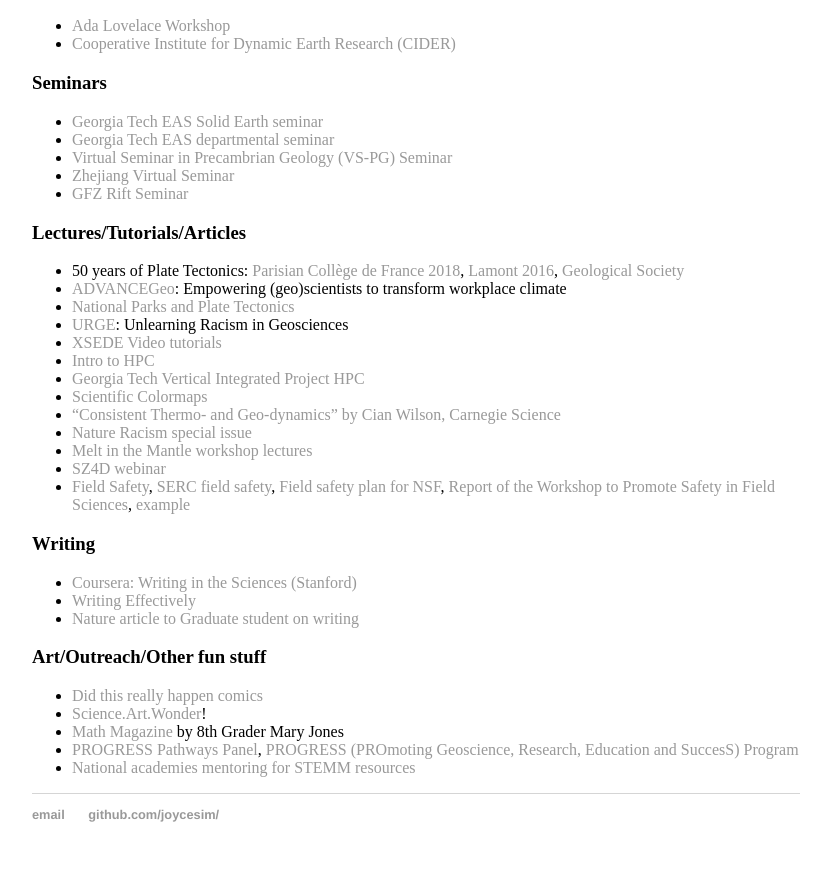
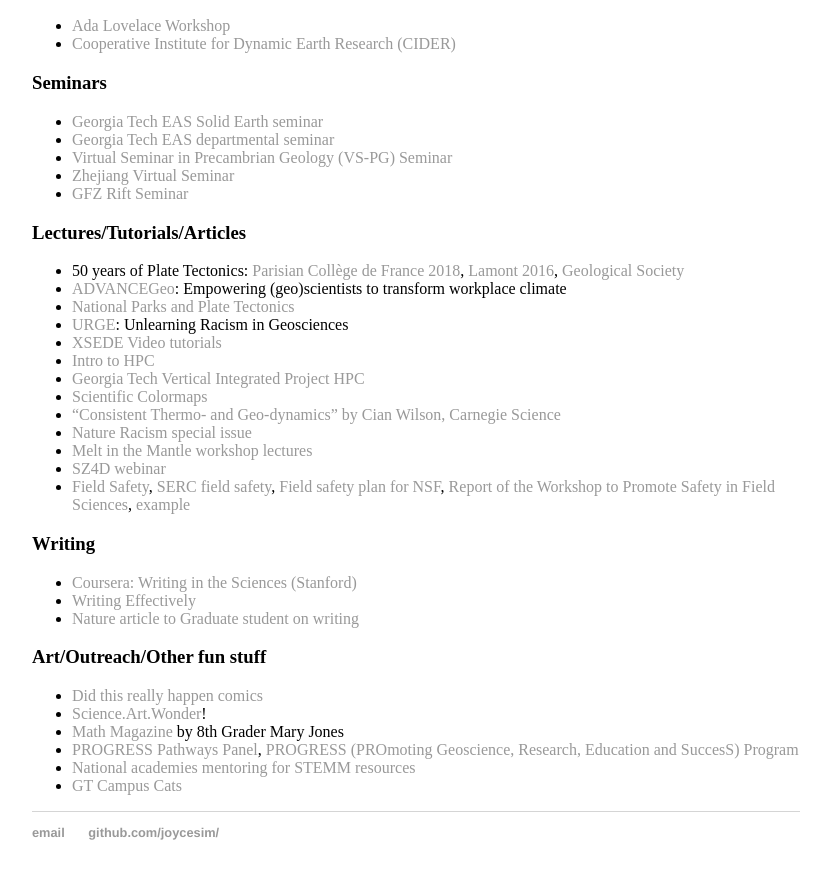
Before and after one commit to joycesim/joycesim.github.io, a Jekyll site: the page built from research/index.md, in a window 1280 px wide and 900 px high, scrolled down 7270 px. Shown: the top 879 px of the window, without its empty margins (224-1053 px from the left). Built offline with Jekyll 4.4.1, drawn with Linux system fonts in a browser that asks for light colours.

Commit message:
Update index.md

```diff
--- a/research/index.md
+++ b/research/index.md
@@ -161,3 +161,4 @@
 * [Math Magazine](https://joycesim.github.io/image/Mathmagazine.pdf) by 8th Grader Mary Jones
 * [PROGRESS Pathways Panel](https://sites.google.com/rams.colostate.edu/atlanta2024/panelist-bios), [PROGRESS (PROmoting Geoscience, Research, Education and SuccesS) Program](https://progress.colostate.edu/about-this-program/)
 * [National academies mentoring for STEMM resources](https://nap.nationalacademies.org/resource/25568/interactive/tools-and-resources.html)
+* [GT Campus Cats](https://www.gtcampuscats.org/)
```
